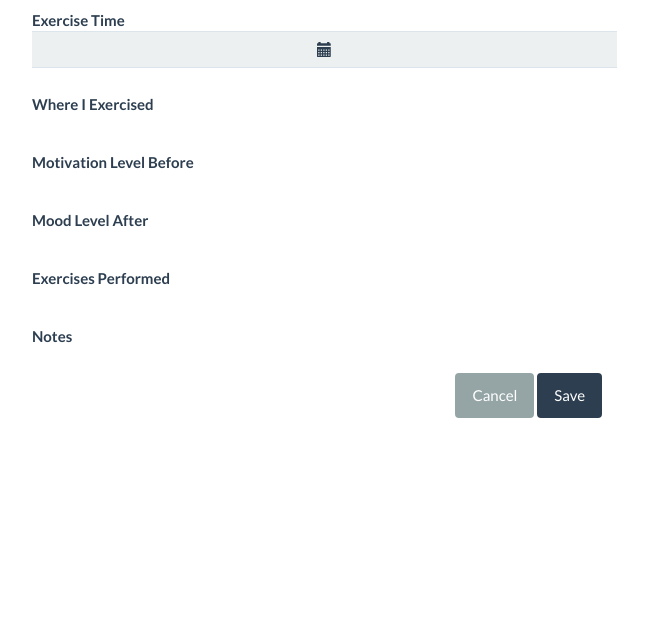
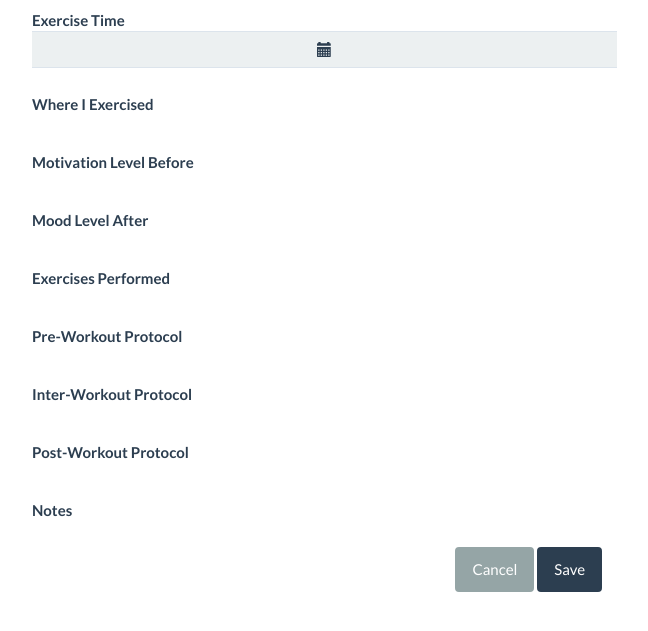
Before and after one commit to rdempsey/weight-tracker, a Flask app: template templates/exercisejournals/new.html in a window 1280 px wide. Shown: the part 107-738 px from the top of the page, without its empty margins (23-671 px from the left). Run offline with Flask 2, Linux system fonts and the light colour scheme; the template is opened without the code that fills it, so the values that code supplies are empty; parts of the project's set-up code (start-up, migrations or seed data) failed here and were passed over; some libraries are stand-ins or nearby versions.

Commit message:
Added pre, inter and post-workout protocol to the exercise journal.
Signed-off-by: Robert Dempsey <robertonrails@gmail.com>

```diff
--- a/models/exercisejournal.py
+++ b/models/exercisejournal.py
@@ -25,6 +25,9 @@ class Exercisejournal(db.Document):
     exercise_notes = db.StringField()
     motivation_level_before_exercise = db.StringField(choices=motivation_levels)
     motivation_level_after_exercise = db.StringField(choices=motivation_levels)
+    pre_workout_protocol = db.StringField()
+    inter_workout_protocol = db.StringField()
+    post_workout_protocol = db.StringField()
     exercise_time_parsed = db.DateTimeField()
     created_at = db.DateTimeField(default=datetime.now(), required=True)
     updated_at = db.DateTimeField(default=datetime.now(), required=True)
--- a/templates/exercisejournals/new.html
+++ b/templates/exercisejournals/new.html
@@ -41,6 +41,18 @@
           <p>{{ form.exercises_performed(class='form-control') }}</p>
         </div>
         <div class="form-group">
+          <label class="control-label">Pre-Workout Protocol</label>
+          <p>{{ form.pre_workout_protocol(class='form-control') }}</p>
+        </div>
+        <div class="form-group">
+          <label class="control-label">Inter-Workout Protocol</label>
+          <p>{{ form.inter_workout_protocol(class='form-control') }}</p>
+        </div>
+        <div class="form-group">
+          <label class="control-label">Post-Workout Protocol</label>
+          <p>{{ form.post_workout_protocol(class='form-control') }}</p>
+        </div>
+        <div class="form-group">
           <label class="control-label">Notes</label>
           <p>{{ form.exercise_notes(class='form-control') }}</p>
         </div>
```
Also changed, not shown: templates/exercisejournals/show.html (+13 -1 lines).
